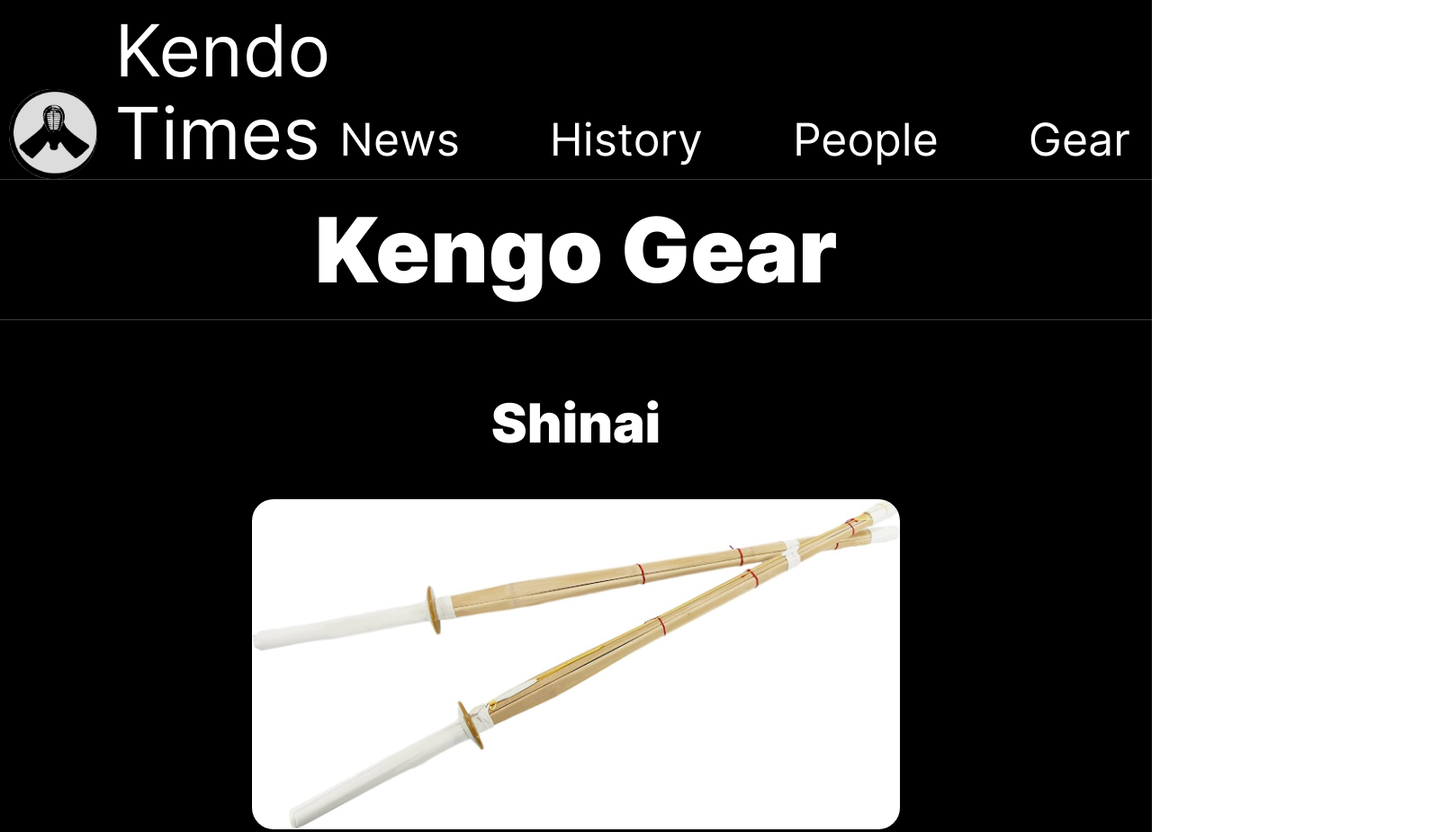
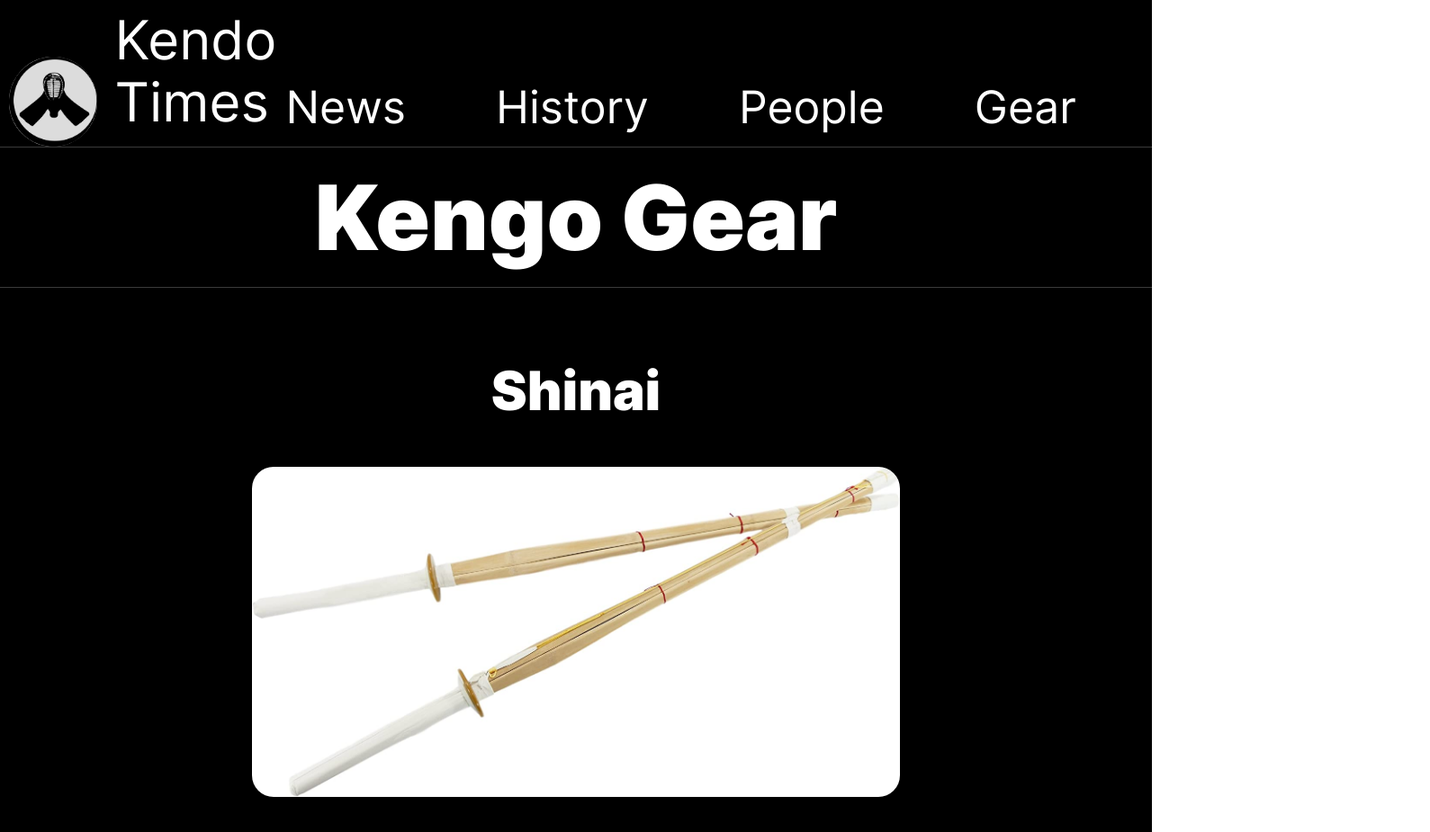
Before and after one commit to hoanglechau/kendo-times, a plain HTML site: page pages/gear.html in a window 1280 px wide. Shown: the top 925 px of the page at 90% size, 1589 px wide, since content can reach past the window. Drawn offline with nearby package versions, Linux system fonts and the light colour scheme.

Commit message:
Update styles.css

```diff
--- a/styles/styles.css
+++ b/styles/styles.css
@@ -46,8 +46,8 @@
 }
 
 .header__logo-text {
-  margin: 0 0 5px 20px;
-  font-size: 80px;
+  margin: 0 0 15px 20px;
+  font-size: 60px;
 }
 
 .header__menu {
```
